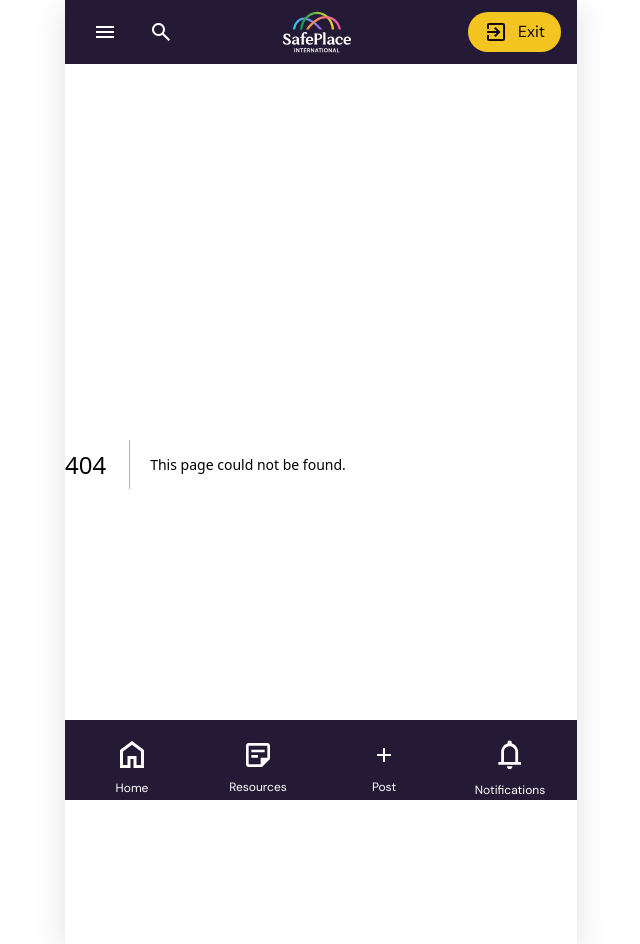
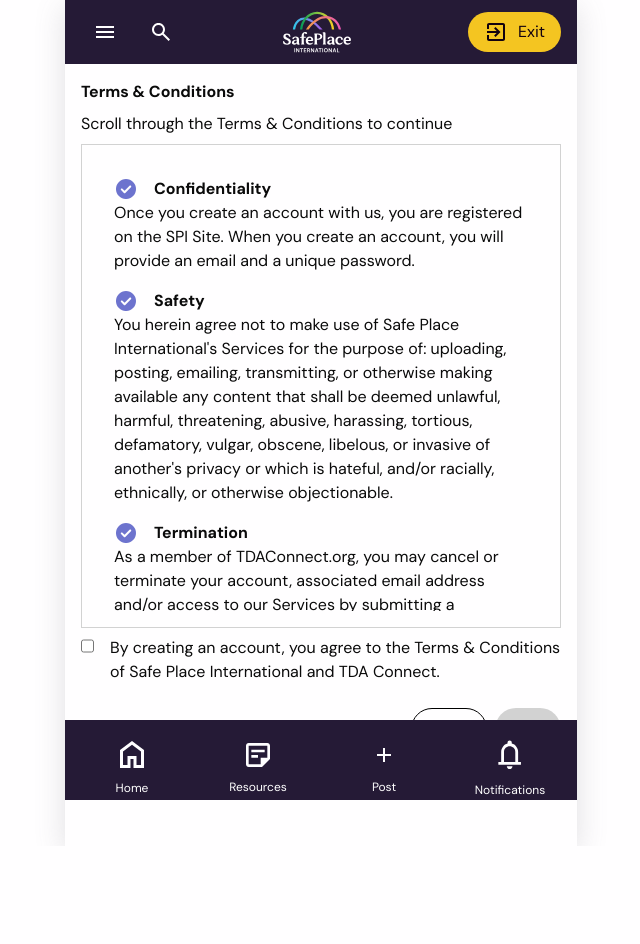
Before and after one commit to SafePlaceInternational/TDA-Connect, a Next.js app: page /terms-and-conditions in a window 1280 px wide. Before the commit this address had no page. Shown: the whole page, without its empty margins (319-959 px from the left). After the commit the page ends 846 px from the top, so only its background shows below. Built offline with nearby package versions, Linux system fonts and the light colour scheme.

Commit message:
Created Terms and Conditions

```diff
--- a/package.json
+++ b/package.json
@@ -11,6 +11,7 @@
   "dependencies": {
     "@radix-ui/react-avatar": "^1.1.2",
     "@radix-ui/react-dialog": "^1.1.4",
+    "@radix-ui/react-scroll-area": "^1.2.2",
     "@radix-ui/react-select": "^2.1.4",
     "@radix-ui/react-separator": "^1.1.1",
     "@radix-ui/react-slot": "^1.1.1",
--- /dev/null
+++ b/src/app/terms-and-conditions/page.tsx
@@ -0,0 +1,9 @@
+import TermsAndConditions from "@/components/terms-and-conditions/terms-and-conditions";
+
+export default function Main() {
+  return (
+    <div>
+      <TermsAndConditions />
+    </div>
+  );
+}
--- /dev/null
+++ b/src/components/terms-and-conditions/terms-and-conditions.tsx
@@ -0,0 +1,118 @@
+import Image from 'next/image';
+import { ScrollArea } from "@/components/ui/scroll-area";
+
+export default function TermsAndConditions(){
+    return(
+        <div className="flex flex-col w-full bg-primary px-4 mt-4 mb-4 gap-2">
+            <div>
+                <h3 className="font-bold">Terms & Conditions</h3>
+            </div>
+            <div>
+                <p>Scroll through the Terms & Conditions to continue</p>
+            </div>
+            <ScrollArea className="h-[484px] border-[1px]  border-[#D2D2D2] p-4 orientation-[vertical]" >
+            <div className="flex flex-col  h-[484px] px-4">
+
+                <div className="mt-4">
+                    <div className='flex flex-row gap-4'>
+                        <div>
+                            <Image
+                                src={'/terms-and-conditions/Icon-check-circle.svg'}
+                                alt="search icon"
+                                width={24}
+                                height={24}
+                            />
+                        </div>
+                        <div>
+                            <p className="font-bold">Confidentiality</p>
+                        </div>
+
+                    </div>
+                    <div>
+                        <p>
+                        Once you create an account with us, you are registered on the SPI Site. When you create an account, you will provide an email and a unique password.
+                        </p>
+                    </div>
+                </div>
+                <div className="mt-4">
+                    <div className='flex flex-row gap-4'>
+                        <div>
+                            <Image
+                                src={'/terms-and-conditions/Icon-check-circle.svg'}
+                                alt="search icon"
+                                width={24}
+                                height={24}
+                            />
+                        </div>
+                        <div>
+                        <p className="font-bold">Safety</p>
+                        </div>
+
+                    </div>
+
+                    <div>
+                        <p>
+                        You herein agree not to make use of Safe Place International's Services for the purpose of: uploading, posting, emailing, transmitting, or otherwise making available any content that shall be deemed unlawful, harmful, threatening, abusive, harassing, tortious, defamatory, vulgar, obscene, libelous, or invasive of another's privacy or which is hateful, and/or racially, ethnically, or otherwise objectionable.
+                        </p>
+                    </div>
+                </div>
+                <div className="mt-4">
+                    <div className='flex flex-row gap-4'>
+                        <div>
+                            <Image
+                                src={'/terms-and-conditions/Icon-check-circle.svg'}
+                                alt="search icon"
+                                width={24}
+                                height={24}
+                            />
+                        </div>
+                        <div>
+                        <p className="font-bold">Termination</p>
+                        </div>
+                    </div>
+                    <div>
+                        <p>
+                        As a member of TDAConnect.org, you may cancel or terminate your account, associated email address and/or access to our Services by submitting a cancellation or termination request to SPI. As a member, you agree that Safe Place International may, without any prior written notice, immediately suspend, terminate, discontinue and/or limit your account, any email associated with your account, and access to any of our Services.
+                        </p>
+                    </div>
+                </div>
+                <div className="mt-4">
+                    <div className='flex flex-row gap-4'>
+                        <div>
+                            <Image
+                                src={'/terms-and-conditions/Icon-check-circle.svg'}
+                                alt="search icon"
+                                width={24}
+                                height={24}
+                            />
+                        </div>
+                        <div>
+                            <p className="font-bold">Rights</p>
+                        </div>
+                    </div>
+                    <div>
+                        <p>
+                        You do hereby acknowledge and agree that Safe Place International's Services and any essential software that may be used in connection with our Services ("Software") shall contain proprietary and confidential material that is protected by applicable intellectual property rights and other laws. Furthermore, you herein acknowledge and agree that any Content which may be contained in any advertisements or information presented by and through our Services or by advertisers is protected by copyrights, trademarks, patents or other proprietary rights and laws.
+                        </p>
+                    </div>
+                </div>
+            </div></ScrollArea>
+            <div className="flex gap-4">
+            <input
+          type="checkbox"
+          id="terms"
+          className="h-5 w-5 text-blue-500 border-gray-300 rounded focus:ring-blue-500"
+        />
+        <label htmlFor="terms">
+            By creating an account, you agree to the Terms & Conditions of Safe Place International and TDA Connect.
+        </label>
+            </div>
+            <div className="flex justify-end mt-4">
+                <button className="border-[1px] border-black rounded-full px-4 py-2">Close</button>
+                <button className="bg-[#D2D2D2] rounded-full ml-2 px-4 py-2">Next</button>
+            </div>
+
+        </div>
+    )
+
+}
--- /dev/null
+++ b/src/components/ui/scroll-area.tsx
@@ -0,0 +1,48 @@
+"use client"
+
+import * as React from "react"
+import * as ScrollAreaPrimitive from "@radix-ui/react-scroll-area"
+
+import { cn } from "@/lib/utils"
+
+const ScrollArea = React.forwardRef<
+  React.ElementRef<typeof ScrollAreaPrimitive.Root>,
+  React.ComponentPropsWithoutRef<typeof ScrollAreaPrimitive.Root>
+>(({ className, children, ...props }, ref) => (
+  <ScrollAreaPrimitive.Root
+    ref={ref}
+    className={cn("relative overflow-hidden", className)}
+    {...props}
+  >
+    <ScrollAreaPrimitive.Viewport className="h-full w-full rounded-[inherit]">
+      {children}
+    </ScrollAreaPrimitive.Viewport>
+    <ScrollBar />
+    <ScrollAreaPrimitive.Corner />
+  </ScrollAreaPrimitive.Root>
+))
+ScrollArea.displayName = ScrollAreaPrimitive.Root.displayName
+
+const ScrollBar = React.forwardRef<
+  React.ElementRef<typeof ScrollAreaPrimitive.ScrollAreaScrollbar>,
+  React.ComponentPropsWithoutRef<typeof ScrollAreaPrimitive.ScrollAreaScrollbar>
+>(({ className, orientation = "vertical", ...props }, ref) => (
+  <ScrollAreaPrimitive.ScrollAreaScrollbar
+    ref={ref}
+    orientation={orientation}
+    className={cn(
+      "flex  transition-colors",
+      orientation === "vertical" &&
+        "h-full w-2.5 border-l bg-neutral-50 border-l-neutral-50  p-[1px]",
+      orientation === "horizontal" &&
+        "h-2.5 flex-col border-t border-t-transparent p-[1px]",
+      className
+    )}
+    {...props}
+  >
+    <ScrollAreaPrimitive.ScrollAreaThumb className="relative flex-1 rounded-full bg-tertiary-500 bg-border" />
+  </ScrollAreaPrimitive.ScrollAreaScrollbar>
+))
+ScrollBar.displayName = ScrollAreaPrimitive.ScrollAreaScrollbar.displayName
+
+export { ScrollArea, ScrollBar }
```
Also changed, not shown: public/terms-and-conditions/Icon-check-circle.svg (added), 1 other file (tests, documents, lock files or other folders).
